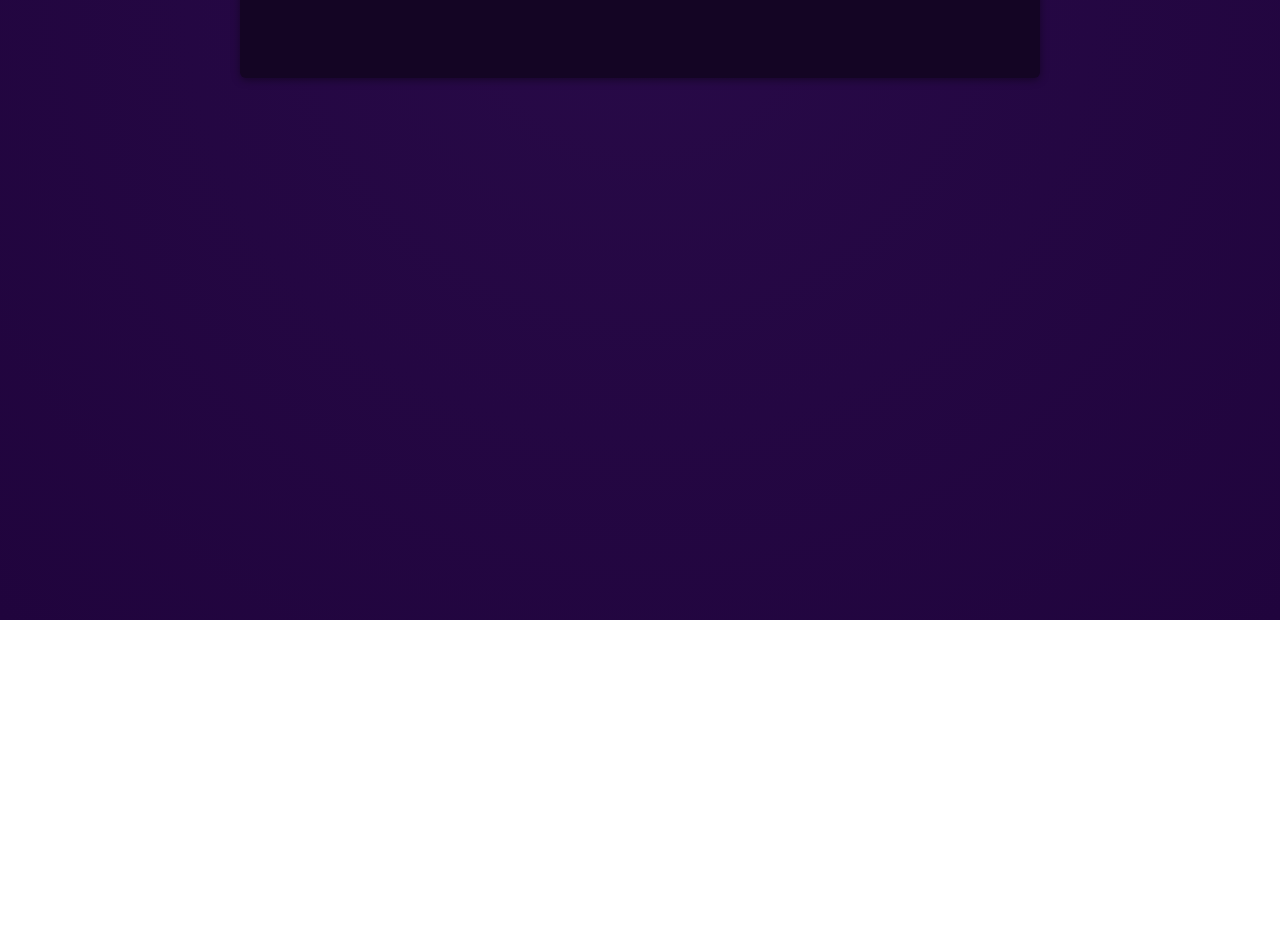
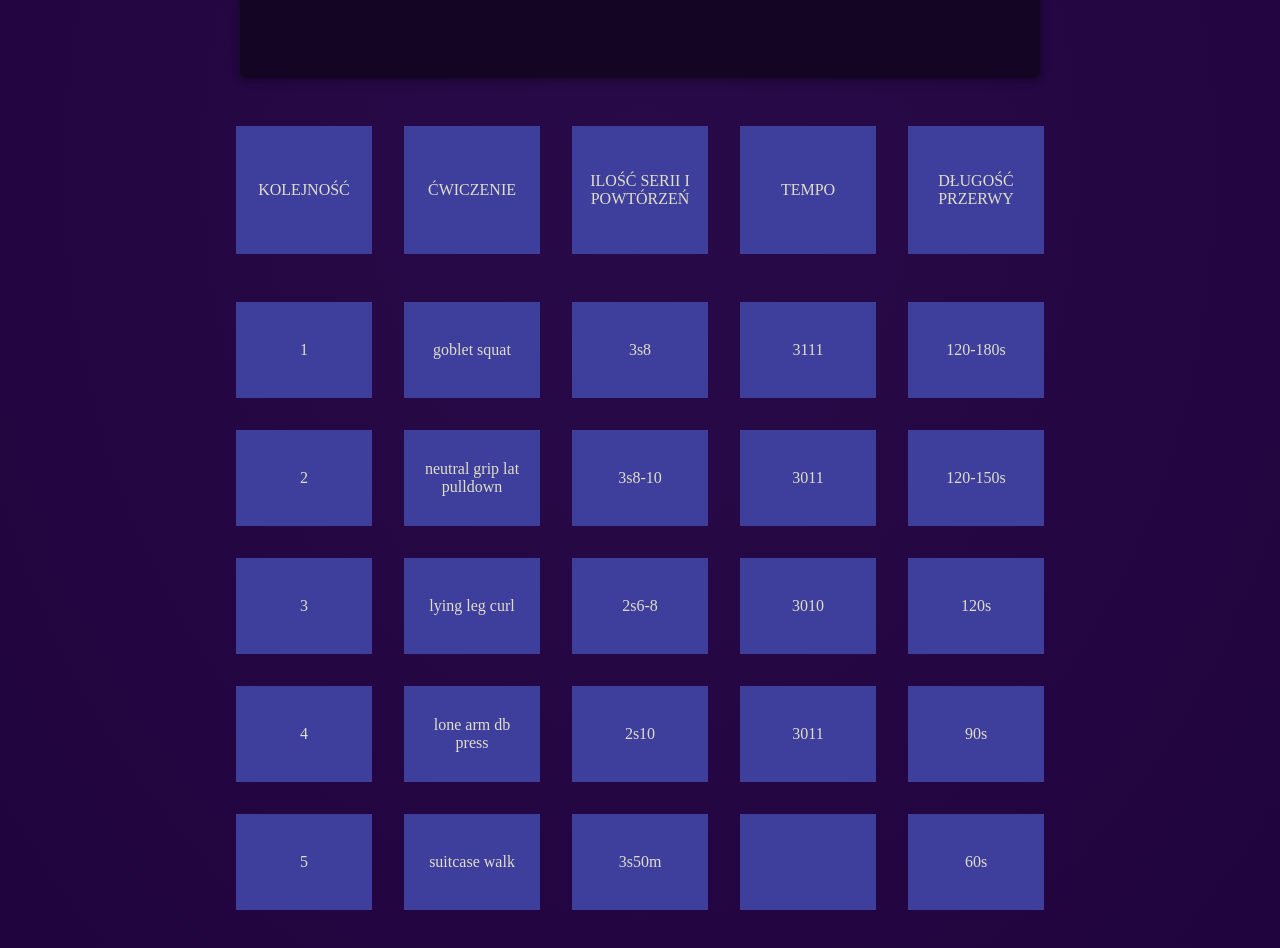
Before and after one commit to kajzerkasia/GymTrainingPlannerRemasteredFront, a React (Vite) app: page / in a window 1280 px wide. Shown: the part 660-1608 px from the top of the page. Before the commit the page ends 1280 px from the top, so only its background shows below. Built offline with nearby package versions, Linux system fonts and the light colour scheme; a web font is replaced by a local one.

Commit message:
Created "Exercises" component with some CSS styles and used it in App.jsx

```diff
--- a/src/App.jsx
+++ b/src/App.jsx
@@ -1,6 +1,7 @@
 import './App.css'
 import Header from "./components/Header/Header.jsx";
 import Plans from "./components/Plans.jsx";
+import Exercises from "./components/Exercises.jsx";
 
 function App() {
 
@@ -10,6 +11,7 @@ function App() {
             <main>
                 <Plans/>
             </main>
+            <Exercises/>
         </div>
     )
 }
--- /dev/null
+++ b/src/components/Exercises.css
@@ -0,0 +1,66 @@
+#exercises {
+    display: flex;
+    flex-wrap: wrap;
+    justify-content: center;
+    gap: 2rem;
+    margin: 3rem 0;
+    padding: 0;
+    flex-direction: column;
+    list-style: none;
+}
+
+#exercises ol {
+    display: flex;
+    flex-wrap: wrap;
+    justify-content: center;
+    gap: 2rem;
+    margin: 0;
+    padding: 0;
+    list-style: none;
+}
+
+#exercises button {
+    background-color: #3e3e9c;
+    color: #e1dec7;
+    width: 8.5rem;
+    height: 6rem;
+    border: none;
+    font-size: 1rem;
+    cursor: pointer;
+    font-family: 'Caprasimo', cursive;
+    padding: 1rem;
+}
+
+#exercises-column-names {
+    display: flex;
+    flex-wrap: wrap;
+    justify-content: center;
+    gap: 2rem;
+    margin: 3rem 0;
+    padding: 0;
+    flex-direction: column;
+    list-style: none;
+}
+
+#exercises-column-names ol {
+    display: flex;
+    flex-wrap: wrap;
+    justify-content: center;
+    gap: 2rem;
+    margin: 0;
+    padding: 0;
+    list-style: none;
+}
+
+#exercises-column-names button {
+    background-color: #3e3e9c;
+    color: #e1dec7;
+    text-transform: uppercase;
+    width: 8.5rem;
+    height: 8rem;
+    border: none;
+    font-size: 1rem;
+    cursor: pointer;
+    font-family: 'Caprasimo', cursive;
+    padding: 1rem;
+}
--- /dev/null
+++ b/src/components/Exercises.jsx
@@ -0,0 +1,41 @@
+import React from 'react';
+import './Exercises.css';
+
+const columnNames = [
+    ["Kolejność", "Ćwiczenie", "Ilość serii i powtórzeń", "Tempo", "Długość przerwy"],
+]
+
+const initialExercises = [
+    ["1", "goblet squat", "3s8", "3111", "120-180s"],
+    ["2", "neutral grip lat pulldown", "3s8-10", "3011", "120-150s"],
+    ["3", "lying leg curl", "2s6-8", "3010", "120s"],
+    ["4", "lone arm db press", "2s10", "3011", "90s"],
+    ["5", "suitcase walk", "3s50m", null, "60s"],
+]
+
+const Exercises = () => {
+    return (
+        <>
+        <ol id="exercises-column-names">
+            {columnNames.map((row, rowIndex) => <li key={rowIndex}>
+                <ol>
+                    {row.map((exercise, colIndex) => <li key={colIndex}>
+                        <button>{exercise}</button>
+                    </li>)}
+                </ol>
+            </li>)}
+        </ol>
+        <ol id="exercises">
+            {initialExercises.map((row, rowIndex) => <li key={rowIndex}>
+                <ol>
+                    {row.map((exercise, colIndex) => <li key={colIndex}>
+                        <button>{exercise}</button>
+                    </li>)}
+                </ol>
+            </li>)}
+        </ol>
+        </>
+    );
+};
+
+export default Exercises;
```
